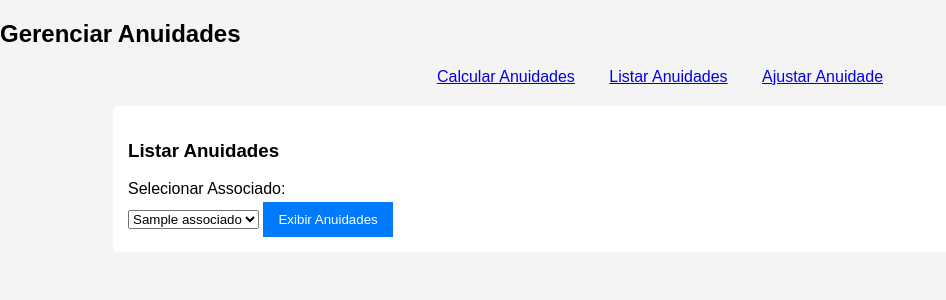
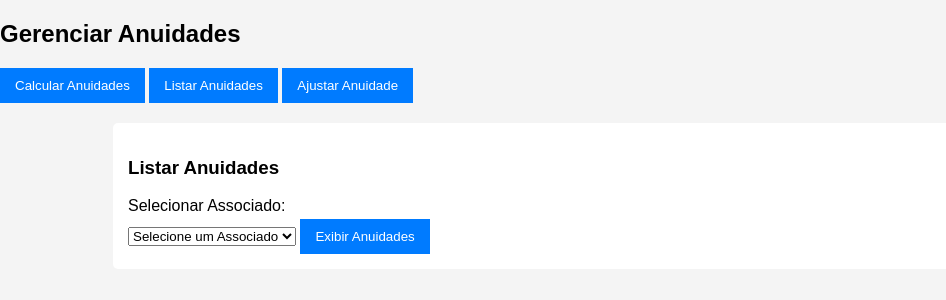
Before and after one commit to felipemarley/annual_dues_manager, a PHP site: page /anuidade.php in a window 1280 px wide. Shown: the top 300 px of the page, without its empty margins (0-946 px from the left). Run offline with PHP 8.4, Linux system fonts and the light colour scheme; tables that the repository leaves empty or names only in its code hold one stand-in row (values such as "Sample post"); some libraries are stand-ins or nearby versions.

Commit message:
botões no menu anuidade

```diff
--- a/view/anuidade.php
+++ b/view/anuidade.php
@@ -3,7 +3,7 @@
 <head>
     <meta charset="UTF-8">
     <meta name="viewport" content="width=device-width, initial-scale=1.0">
-    <title>Gerenciar Anuidades - Devs do RN</title>
+    <title>Menu - Anuidade</title>
     <link rel="stylesheet" href="css/styles.css">
     <script>
         // Função para alternar entre as seções de conteúdo
@@ -15,17 +15,19 @@
 
             // Mostra apenas a seção escolhida
             document.getElementById(sectionId).style.display = 'block';
+
+            // Reinicia a seleção de associado ao trocar de seção
+            let selects = document.querySelectorAll("select[name='associado_id']");
+            selects.forEach(select => select.selectedIndex = 0);
         }
     </script>
 </head>
 <body>
     <h2>Gerenciar Anuidades</h2>
     <nav>
-        <ul>
-            <li><a href="#" onclick="showSection('calcularAnuidade'); return false;">Calcular Anuidades</a></li>
-            <li><a href="#" onclick="showSection('listarAnuidade'); return false;">Listar Anuidades</a></li>
-            <li><a href="#" onclick="showSection('atualizarAnuidade'); return false;">Ajustar Anuidade</a></li>
-        </ul>
+        <button onclick="showSection('calcularAnuidade')">Calcular Anuidades</button>
+        <button onclick="showSection('listarAnuidade')">Listar Anuidades</button>
+        <button onclick="showSection('atualizarAnuidade')">Ajustar Anuidade</button>
     </nav>
 
     <section>
@@ -35,6 +37,7 @@
             <form action="../controller/calcular_anuidade.php" method="POST">
                 <label for="associado">Associado:</label>
                 <select name="associado_id" id="associado" required>
+                    <option value="" disabled selected>Selecione um Associado</option>
                     <?php
                     require_once '../model/Database.php';
                     $db = Database::getConnection();
@@ -54,6 +57,7 @@
             <form method="POST" action="">
                 <label for="associado_id">Selecionar Associado:</label>
                 <select name="associado_id" id="associado_id" required>
+                    <option value="" disabled selected>Selecione um Associado</option>
                     <?php
                     $db = Database::getConnection();
                     $query = $db->query("SELECT id, nome FROM associados");
@@ -99,6 +103,7 @@
             <form action="../controller/atualizar_anuidade.php" method="POST">
                 <label for="associado">Selecionar Associado:</label>
                 <select name="associado_id" id="associado" required>
+                    <option value="" disabled selected>Selecione um Associado</option>
                     <?php
                     $db = Database::getConnection();
                     $query = $db->query("SELECT id, nome FROM associados");
--- a/view/associados.php
+++ b/view/associados.php
@@ -3,7 +3,7 @@
 <head>
     <meta charset="UTF-8">
     <meta name="viewport" content="width=device-width, initial-scale=1.0">
-    <title>Associados - Devs do RN</title>
+    <title>Menu Associados</title>
     <link rel="stylesheet" href="css/styles.css">
 </head>
 <body>
--- a/view/index.php
+++ b/view/index.php
@@ -4,7 +4,7 @@
 <head>
     <meta charset="UTF-8">
     <meta name="viewport" content="width=device-width, initial-scale=1.0">
-    <title>Devs do RN - Gerenciamento de Associados</title>
+    <title>Menu da Gerência</title>
     <link rel="stylesheet" href="css/styles.css">
 </head>
 
--- a/view/pagamento.php
+++ b/view/pagamento.php
@@ -3,7 +3,7 @@
 <head>
     <meta charset="UTF-8">
     <meta name="viewport" content="width=device-width, initial-scale=1.0">
-    <title>Pagamento - Devs do RN</title>
+    <title>Menu - Pagamento</title>
     <link rel="stylesheet" href="css/styles.css">
 </head>
 <body>
```
